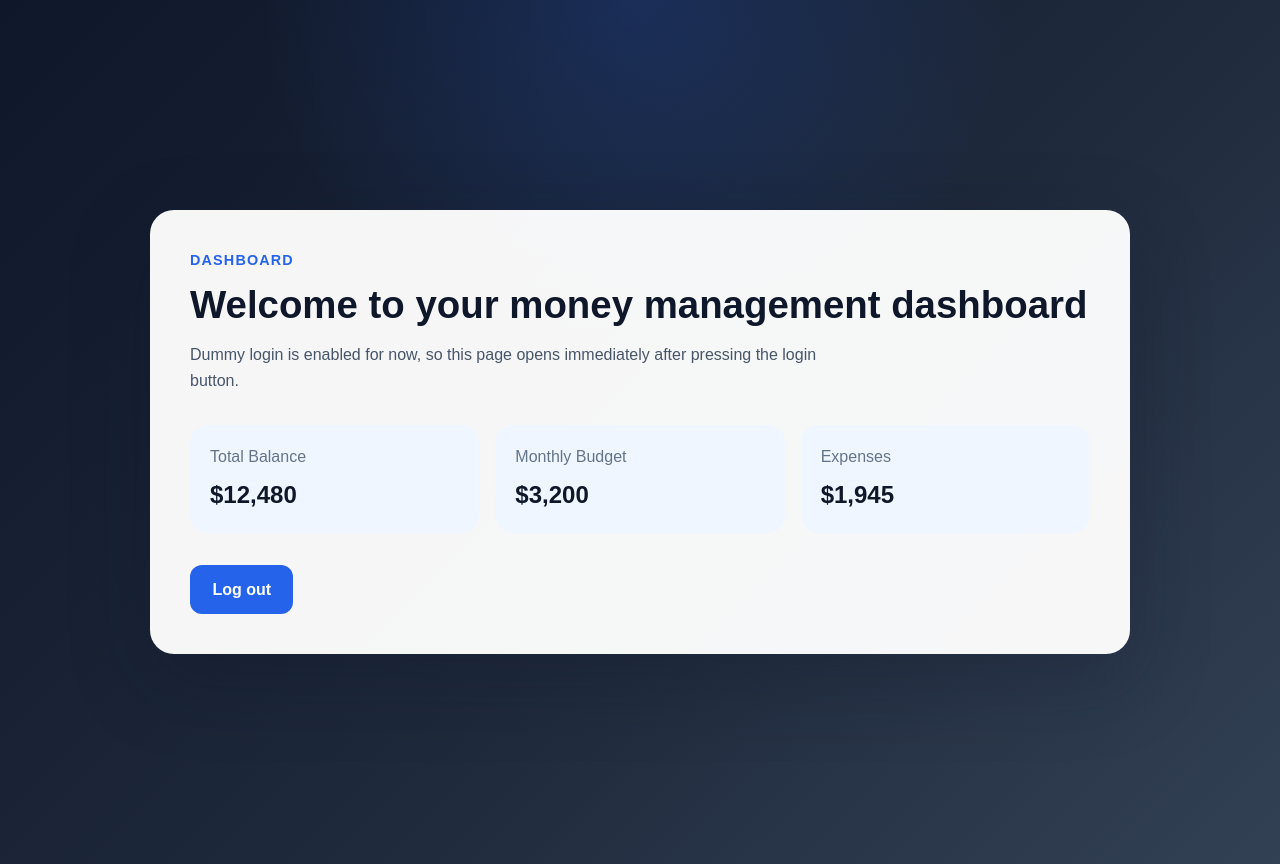
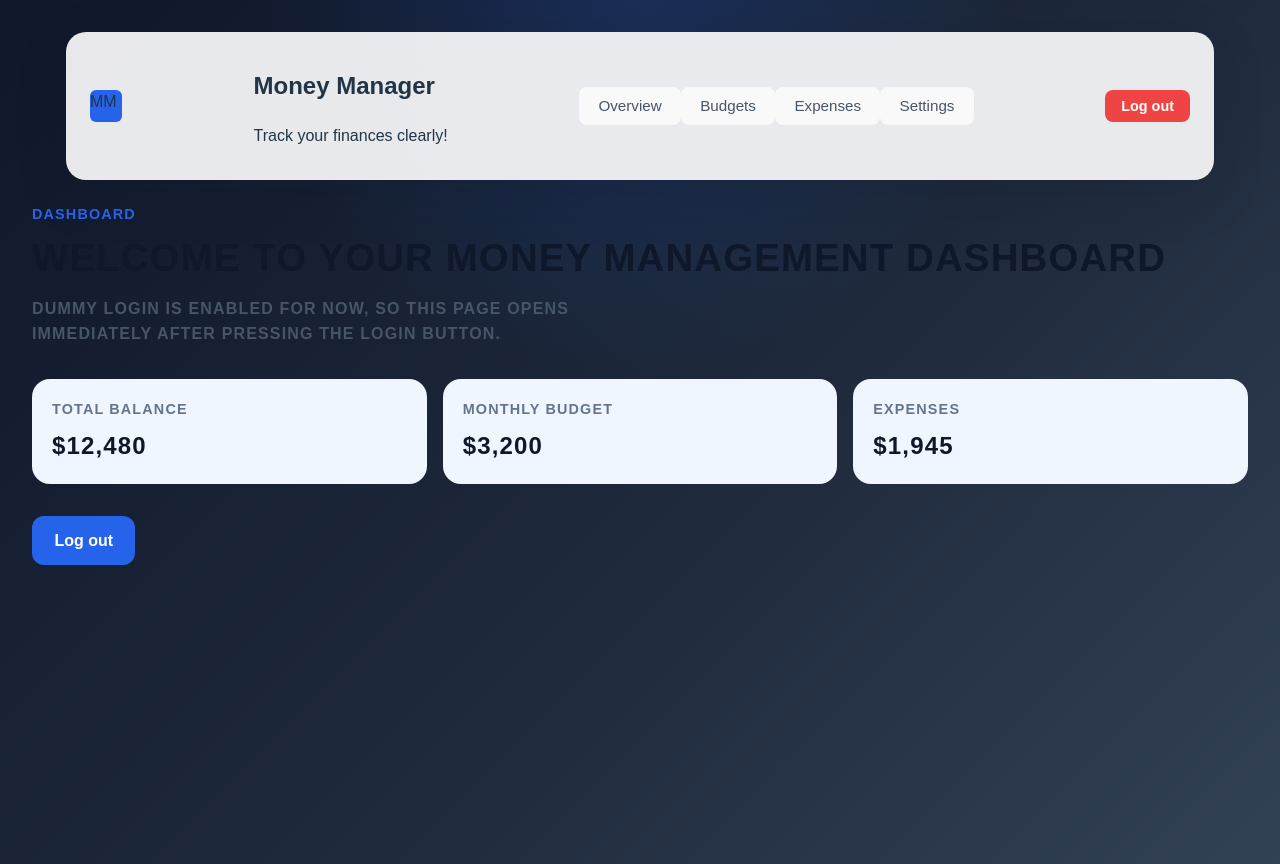
Before and after one commit to Godvoltron11/money-management, a React (Vite) app: page / in a window 1280 px wide. Both pictures are taken after typing "name@example.com", "Sample123" into the empty fields and a click on the button "Login". Built offline with nearby package versions, Linux system fonts and the light colour scheme.

Commit message:
UI for navbar

```diff
--- a/src/pages/dashboard.css
+++ b/src/pages/dashboard.css
@@ -1,8 +1,5 @@
 .dashboard-page {
   min-height: 100vh;
-  display: flex;
-  align-items: center;
-  justify-content: center;
   padding: 2rem;
   background:
     radial-gradient(circle at top, rgba(37, 99, 235, 0.2), transparent 35%),
@@ -10,12 +7,80 @@
   font-family: Arial, sans-serif;
 }
 
+.dashboard-navbar {
+  width: min(1100px, 100%);
+  margin: 0 auto 1.5rem;
+  padding: 1rem 1.5rem;
+  border-radius: 20px;
+  background: rgba(255, 255, 255, 0.9);
+  box-shadow: 0 15px 50px rgba(15, 23, 42, 0.2);
+  display: flex;
+  align-items: center;
+  justify-content: space-between;
+  gap: 1rem;
+}
+
+.dashboard-navbar-brand {
+  display: flex;
+  align-items: center;
+  gap: 0.75rem;
+}
+
+.dashboard-navbar-logo {
+  width: 32px;
+  height: 32px;
+  background: #2563eb;
+  border-radius: 6px;
+}
+
+.dashboard-navbar-brand h2 {
+  margin: 0;
+  color: #0f172a;
+  font-size: 1.25rem;
+  font-weight: 700;
+}
+
+.dashboard-navbar-brand p {
+  margin: 0;
+  color: #475569;
+  font-size: 0.9rem;
+}
+
+dashboard-navbar-links {
+  display: flex;
+  align-items: center;
+  gap: 1.5rem;
+}
+
+.dashboard-navbar-link {
+  color: #475569;
+  font-size: 0.95rem;
+  text-decoration: none;
+  position: relative;
+}
+
+.dashboard-navbar-link:hover {
+  color: #2563eb;
+}
+
+.dashboard-navbar-logout {
+  padding: 0.5rem 1rem;
+  border: none;
+  border-radius: 8px;
+  background: #ef4444;
+  color: #fff;
+  font-size: 0.9rem;
+  font-weight: 700;
+  cursor: pointer;
+}
+
 .dashboard-card {
-  width: min(900px, 100%);
-  padding: 2.5rem;
-  border-radius: 24px;
-  background: rgba(255, 255, 255, 0.96);
-  box-shadow: 0 25px 80px rgba(15, 23, 42, 0.3);
+  margin: 0 0 0.75rem;
+  font-size: 0.9rem;
+  font-weight: 700;
+  letter-spacing: 0.08em;
+  text-transform: uppercase;
+  color: #2563eb;
 }
 
 .dashboard-eyebrow {
--- a/src/pages/dashboard.tsx
+++ b/src/pages/dashboard.tsx
@@ -9,6 +9,40 @@ export default function Dashboard({ onLogout }: DashboardProps) {
 
   return (
     <div className="dashboard-page">
+      <nav className="dashboard-navbar">
+        <div className="dashboard-navbar-brand">
+          <span className="dashboard-navbar-logo">MM</span>
+        </div>
+        <div>
+          <h2>Money Manager</h2>
+          <p>Track your finances clearly!</p>
+        </div>
+
+
+      <div className="dashboard-navbar-links">
+        <button type="button" className="dashboard-navbar-link">
+          Overview
+        </button>
+        <button type="button" className="dashboard-navbar-link">
+          Budgets
+        </button>
+        <button type="button" className="dashboard-navbar-link">
+          Expenses
+        </button>
+        <button type="button" className="dashboard-navbar-link">
+          Settings
+        </button>
+      </div>
+
+      <button
+        className="dashboard-navbar-logout"
+        type="button"
+        onClick={onLogout}
+      >
+        Log out
+      </button>
+    </nav>
+
       <div className="dashboard-card">
         <p className="dashboard-eyebrow">Dashboard</p>
         <h1>Welcome to your money management dashboard</h1>
```
